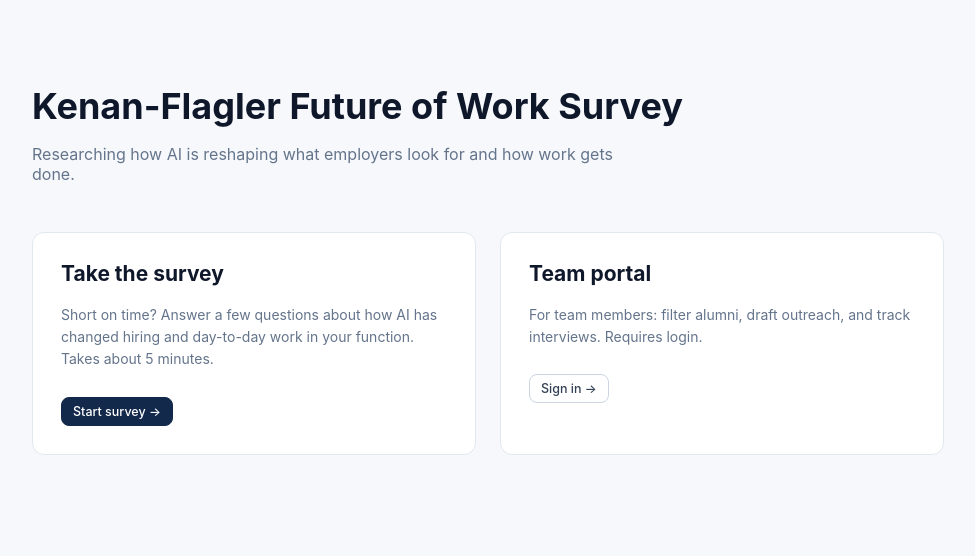
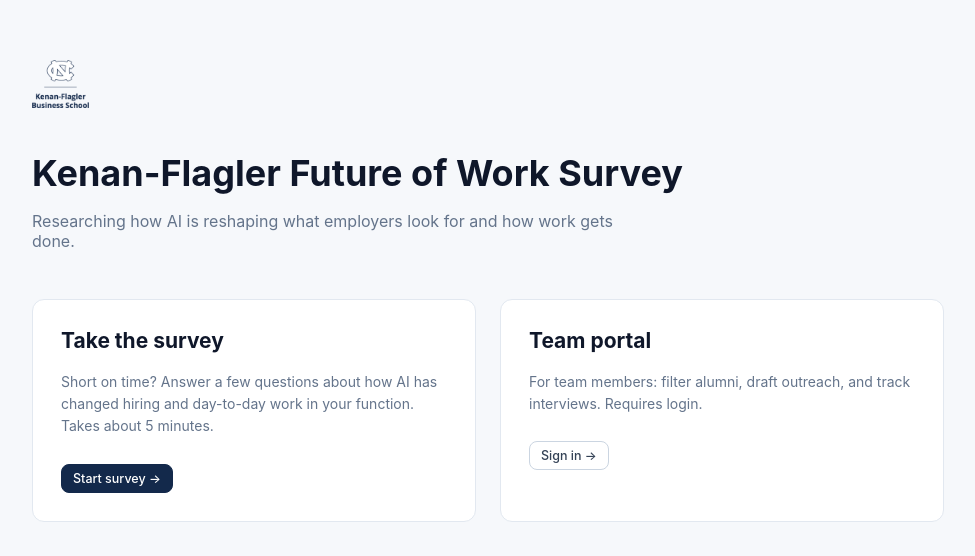
Before and after one commit to mihir-kale/kfai, a React (Vite) app: page / in a window 1280 px wide. Shown: the top 556 px of the page, without its empty margins (152-1127 px from the left). Built offline with nearby package versions, Linux system fonts and the light colour scheme; no server answers.

Commit message:
add Kenan-Flagler logo and Carolina Blue branding

```diff
--- a/src/components/AuthGate.tsx
+++ b/src/components/AuthGate.tsx
@@ -48,7 +48,7 @@
     return (
       <div className="gate">
         <div className="gate-card">
-          <div className="gate-mark">KF</div>
+          <img src="/kfai/logo.png" alt="Kenan-Flagler" style={{ height: 40, marginBottom: 16 }} />
           <h1>Supabase not configured</h1>
           <p>
             Set <code>VITE_SUPABASE_URL</code> and <code>VITE_SUPABASE_ANON_KEY</code> in your
@@ -66,7 +66,7 @@
     return (
       <div className="gate">
         <div className="gate-card">
-          <div className="gate-mark">KF</div>
+          <img src="/kfai/logo.png" alt="Kenan-Flagler" style={{ height: 40, marginBottom: 16 }} />
           <h1>Loading...</h1>
         </div>
       </div>
@@ -77,7 +77,7 @@
     return (
       <div className="gate">
         <div className="gate-card">
-          <div className="gate-mark">KF</div>
+          <img src="/kfai/logo.png" alt="Kenan-Flagler" style={{ height: 40, marginBottom: 16 }} />
           <h1>Team Portal</h1>
           <p>Sign in with your credentials.</p>
 
--- a/src/components/Landing.tsx
+++ b/src/components/Landing.tsx
@@ -11,6 +11,7 @@
 
   return (
     <div style={{ maxWidth: 960, margin: '0 auto', padding: '60px 24px' }}>
+      <img src="/kfai/logo.png" alt="Kenan-Flagler Business School" style={{ height: 48, marginBottom: 16 }} />
       <h1 style={{ fontSize: 36, marginBottom: 8 }}>Kenan-Flagler Future of Work Survey</h1>
       <p style={{ color: 'var(--muted)', fontSize: 16, marginBottom: 48, maxWidth: 600 }}>
         Researching how AI is reshaping what employers look for and how work gets done.
```
Also changed, not shown: Kenan-Flagler_Business_School_Signature_White_Navy_rgb_v-300x252.png (added), public/logo.png (added).
